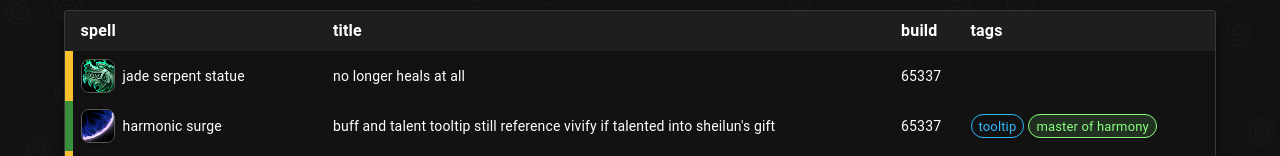
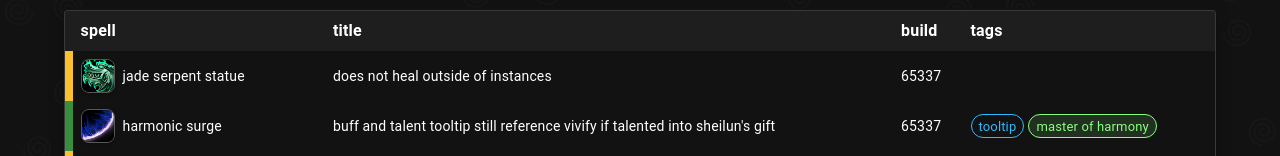
Before and after one commit to lolswirl/wait-im-ramping, a Next.js app: page /bugs in a window 1280 px wide. Shown: the part 232-388 px from the top of the page. Built offline with nearby package versions, Linux system fonts and the light colour scheme; what @mui/material-nextjs would draw is missing.

Commit message:
jss heals inside instances

```diff
--- a/src/data/specs/monk/mistweaver/bugs.ts
+++ b/src/data/specs/monk/mistweaver/bugs.ts
@@ -557,8 +557,8 @@ const BUGS: Bug[] = [
         spell: TALENTS.JADE_SERPENT_STATUE,
         affectedSpells: [SPELLS.SOOTHING_MIST],
         severity: SEVERITY.MEDIUM,
-        title: "No longer heals at all",
-        description: "Does no healing at all",
+        title: "Does not heal outside of instances",
+        description: "Does no healing at all outside of instances",
         lastBuildTested: "65337",
     },
 ];
```
